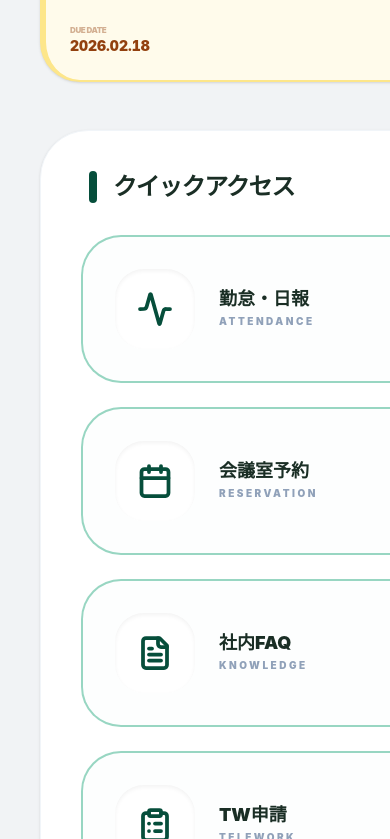
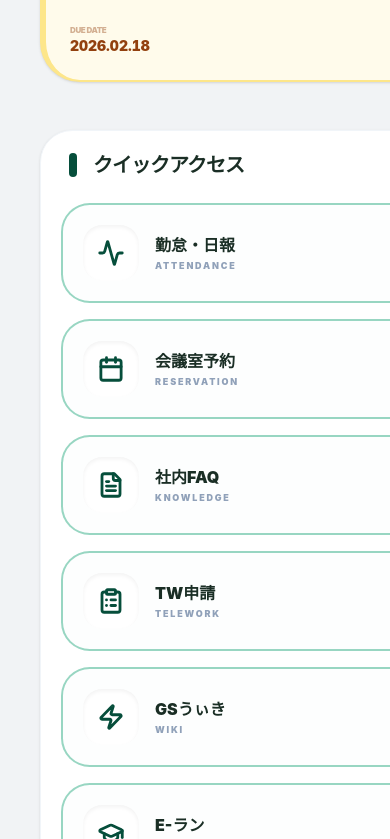
Before and after one commit to s1azt/shohen, a React (Vite) app: page / in a window 390 px wide. Shown: the part 1825-2664 px from the top of the page. Built offline with nearby package versions, Linux system fonts and the light colour scheme.

Commit message:
チーム紹介フォント修正2026/02/26

```diff
--- a/src/pages/Home.tsx
+++ b/src/pages/Home.tsx
@@ -121,46 +121,48 @@ export const Home: React.FC<HomeProps> = ({ setActiveTab, isMidnight }) => {
         </div>
       </section>
 
-    {/* 2. MEGA QUICK ACCESS BLOCK (枠線をさらに太く強調) */}
-<section className={`rounded-[3rem] p-10 border shadow-sm space-y-8 transition-colors duration-[3000ms] ${
+  {/* 2. MEGA QUICK ACCESS BLOCK (レスポンシブ強化版) */}
+<section className={`rounded-[2rem] sm:rounded-[3rem] p-5 sm:p-10 border shadow-sm space-y-6 sm:space-y-8 transition-colors duration-[3000ms] ${
   isMidnight ? 'bg-slate-800/40 border-slate-700' : 'bg-white border-slate-100'
 }`}>
   {/* セクション見出し */}
   <div className="flex items-center gap-4 px-2">
-    <div className={`w-2 h-8 rounded-full transition-colors duration-[3000ms] ${isMidnight ? 'bg-blue-500' : 'bg-[#064e3b]'}`} />
-    <h2 className={`text-2xl font-black tracking-tighter transition-colors duration-[3000ms] ${isMidnight ? 'text-slate-100' : 'text-[#1a2e25]'}`}>
+    <div className={`w-2 h-6 sm:h-8 rounded-full transition-colors duration-[3000ms] ${isMidnight ? 'bg-blue-500' : 'bg-[#064e3b]'}`} />
+    <h2 className={`text-xl sm:text-2xl font-black tracking-tighter transition-colors duration-[3000ms] ${isMidnight ? 'text-slate-100' : 'text-[#1a2e25]'}`}>
       クイックアクセス
     </h2>
   </div>
 
-  {/* グリッドレイアウト */}
-  <div className="grid grid-cols-1 md:grid-cols-2 lg:grid-cols-3 gap-6">
+  {/* グリッドレイアウト：sm(640px)以上で2列、lg(1024px)以上で3列 */}
+  <div className="grid grid-cols-1 sm:grid-cols-2 lg:grid-cols-3 gap-4 sm:gap-6">
     {quickAccessLinks.map((link, i) => (
       <button
         key={i}
         onClick={() => window.open(link.url, "_blank")}
-        // 💡 border-[1.5px] → border-[2.5px] へ強化
-        // 💡 視認性を上げるため、通常時の透明度を /20 → /40 へアップ
-        className={`group flex items-center p-8 rounded-[2.5rem] border-[2.5px] transition-all duration-300 hover:shadow-lg hover:-translate-y-1 ${
+        className={`group flex items-center p-5 sm:p-8 rounded-[1.8rem] sm:rounded-[2.5rem] border-[2.5px] transition-all duration-300 hover:shadow-lg hover:-translate-y-1 ${
           isMidnight
             ? 'bg-slate-900/40 border-emerald-500/40 hover:border-emerald-500/80'
             : 'bg-slate-50/30 border-emerald-600/40 hover:bg-white hover:border-[#064e3b]'
         }`}
       >
-        {/* アイコンボックス */}
-        <div className={`w-20 h-20 rounded-[1.8rem] flex items-center justify-center transition-all shadow-inner shrink-0 ${
+        {/* アイコンボックス：スマホでは少し小さく(w-14)調整 */}
+        <div className={`w-14 h-14 sm:w-20 sm:h-20 rounded-[1.2rem] sm:rounded-[1.8rem] flex items-center justify-center transition-all shadow-inner shrink-0 ${
           isMidnight
             ? 'bg-slate-700 text-blue-400 group-hover:bg-blue-600 group-hover:text-white'
             : 'bg-white text-[#064e3b] group-hover:bg-[#064e3b] group-hover:text-white'
         }`}>
-          {React.cloneElement(link.icon as React.ReactElement, { size: 36, strokeWidth: 2.5 })}
+          {/* React.cloneElement はそのまま、サイズをレスポンシブ対応にするためにクラスで制御 */}
+          <div className="scale-75 sm:scale-100">
+             {React.cloneElement(link.icon as React.ReactElement, { size: 36, strokeWidth: 2.5 })}
+          </div>
         </div>
 
-        <div className="ml-6 text-left">
-          <div className={`text-[18px] font-[1000] leading-none mb-1.5 transition-colors duration-[3000ms] ${isMidnight ? 'text-slate-200' : 'text-[#1a2e25]'}`}>
+        {/* テキストエリア：ml-4 sm:ml-6 で間隔を調整 */}
+        <div className="ml-4 sm:ml-6 text-left min-w-0">
+          <div className={`text-[16px] sm:text-[18px] font-[1000] leading-tight mb-1 transition-colors duration-[3000ms] truncate ${isMidnight ? 'text-slate-200' : 'text-[#1a2e25]'}`}>
             {link.label}
           </div>
-          <div className="text-[10px] font-black text-slate-400 uppercase tracking-[0.25em]">
+          <div className="text-[9px] sm:text-[10px] font-black text-slate-400 uppercase tracking-[0.2em] sm:tracking-[0.25em] truncate">
             {link.sub}
           </div>
         </div>
--- a/src/pages/Team.tsx
+++ b/src/pages/Team.tsx
@@ -7,16 +7,11 @@ interface TeamProps {
   isMidnight?: boolean;
 }
 
-// ... 前略 (import部分は変更なし)
-
 export const Team: React.FC<TeamProps> = ({ activeSectionId: initialId, isMidnight }) => {
   const [localActiveId, setLocalActiveId] = useState(() => {
     return localStorage.getItem("team_selected_section") || initialId || "HC10";
   });
 
-  // 💡 expandedTeams は string | null にして、一度に一つだけ開く仕様にするとシンプルです
-  // 複数同時に開けるようにしたい場合は配列のまま filter を使いますが、
-  // 既存の「openした時に他を閉じる」意図を汲み、トグル式に書き換えます。
   const [expandedTeams, setExpandedTeams] = useState<string[]>([]);
 
   useEffect(() => {
@@ -26,23 +21,19 @@ export const Team: React.FC<TeamProps> = ({ activeSectionId: initialId, isMidnig
   const sections = getAllSections();
   const currentSection = getSectionById(localActiveId);
 
-  // 💡 クリックで開閉を切り替えるロジック
   const toggleTeam = (teamId: string) => {
     setExpandedTeams((prev) =>
-      prev.includes(teamId)
-        ? [] // 既に開いていれば閉じる
-        : [teamId] // 閉じていればそのチームを開く（他は閉じる）
+      prev.includes(teamId) ? [] : [teamId]
     );
   };
 
   return (
     <div className="max-w-6xl mx-auto space-y-6 animate-in fade-in duration-1000 pb-10 px-4">
 
-      {/* 1. スリムヘッダー (変更なし) */}
+      {/* 1. スリムヘッダー */}
       <div className={`rounded-[2.5rem] p-5 shadow-xl flex flex-col lg:flex-row items-center gap-6 transition-colors duration-[3000ms] ${
         isMidnight ? "bg-[#112240]" : "bg-[#064e3b]"
       }`}>
-        {/* ...ヘッダー中身 (変更なし) */}
         <div className="flex items-center gap-5 px-6 border-r border-white/10 shrink-0">
           <div className={`w-12 h-12 rounded-xl flex items-center justify-center transition-colors ${
             isMidnight ? "bg-blue-400/20 text-blue-400" : "bg-white/10 text-emerald-300"
@@ -50,10 +41,12 @@ export const Team: React.FC<TeamProps> = ({ activeSectionId: initialId, isMidnig
             <Users size={24} />
           </div>
           <div className="text-left text-white">
-            <div className={`text-[9px] font-black uppercase tracking-widest leading-none mb-1 ${
+            {/* 💡 text-[14px] font size */}
+            <div className={`text-[14px] font-black uppercase tracking-widest leading-none mb-1.5 ${
               isMidnight ? "text-blue-400" : "text-emerald-400"
-            }`}>Director</div>
-            <div className="text-xl font-black tracking-tighter leading-none">{organizationData.director.name}</div>
+            }`}>部長</div>
+            {/* 💡 text-2xl font size */}
+            <div className="text-2xl font-black tracking-tighter leading-none">{organizationData.director.name}</div>
           </div>
         </div>
 
@@ -62,7 +55,8 @@ export const Team: React.FC<TeamProps> = ({ activeSectionId: initialId, isMidnig
             <button
               key={sec.id}
               onClick={() => setLocalActiveId(sec.id)}
-              className={`flex-1 min-w-[110px] py-3 px-6 rounded-xl font-black transition-all text-[11px] tracking-widest ${
+              /* 💡 text-[13px] font size */
+              className={`flex-1 min-w-[110px] py-3 px-6 rounded-xl font-black transition-all text-[13px] tracking-widest ${
                 localActiveId === sec.id
                   ? (isMidnight ? "bg-blue-500 text-white shadow-lg" : "bg-white text-[#064e3b] shadow-lg")
                   : "text-emerald-100/50 hover:text-white"
@@ -77,7 +71,6 @@ export const Team: React.FC<TeamProps> = ({ activeSectionId: initialId, isMidnig
       {/* 2. セクションインテリジェンス */}
       {currentSection && (
         <div className="space-y-6">
-          {/* ...セクションIntelligence部分 (変更なし) */}
           <div className={`p-10 rounded-[3rem] border shadow-sm relative overflow-hidden transition-colors duration-[3000ms] ${
             isMidnight ? "bg-slate-800/50 border-slate-700" : "bg-white border-slate-100"
           }`}>
@@ -85,11 +78,13 @@ export const Team: React.FC<TeamProps> = ({ activeSectionId: initialId, isMidnig
               <div className="flex-grow text-left">
                 <div className="flex items-center gap-3 mb-4">
                   <div className={`w-1.5 h-6 rounded-full ${isMidnight ? "bg-blue-500" : "bg-emerald-500"}`} />
-                  <span className={`text-[10px] font-black uppercase tracking-[0.4em] opacity-80 ${
+                  {/* 💡 text-[12px] font size */}
+                  <span className={`text-[14px] font-black uppercase tracking-[0.4em] opacity-80 ${
                     isMidnight ? "text-blue-400" : "text-[#064e3b]"
-                  }`}>Section Intelligence</span>
+                  }`}>部署コード</span>
                 </div>
-                <h3 className={`text-4xl font-black tracking-tighter mb-5 ${
+                {/* 💡 text-5xl font size */}
+                <h3 className={`text-5xl font-black tracking-tighter mb-5 ${
                   isMidnight ? "text-slate-100" : "text-[#1a2e25]"
                 }`}>{currentSection.name}</h3>
                 <div className="flex items-center gap-6">
@@ -97,23 +92,26 @@ export const Team: React.FC<TeamProps> = ({ activeSectionId: initialId, isMidnig
                     isMidnight ? "bg-slate-800 border-slate-700" : "bg-slate-50 border-slate-100"
                   }`}>
                     <UserCheck size={14} className={isMidnight ? "text-blue-400" : "text-emerald-600"} />
-                    <span className={`text-[11px] font-black uppercase ${
+                    {/* 💡 text-[14px] font size */}
+                    <span className={`text-[14px] font-black uppercase ${
                       isMidnight ? "text-slate-400" : "text-slate-600"
                     }`}>SMG: {currentSection.smg || "NOT SET"}</span>
                   </div>
+                  {/* 💡 text-[14px] font size */}
                   <a
                     href={currentSection.pdfUrl}
                     target="_blank"
                     rel="noreferrer"
-                    className={`text-[11px] font-black flex items-center gap-1.5 hover:underline decoration-2 underline-offset-4 ${
+                    className={`text-[14px] font-black flex items-center gap-1.5 hover:underline decoration-2 underline-offset-4 ${
                       isMidnight ? "text-blue-400" : "text-emerald-600"
                     }`}
                   >
-                    <FileText size={14} /> VIEW PDF CHART ↗
+                    <FileText size={16} /> PDF版はこちら ↗
                   </a>
                 </div>
               </div>
-              <p className={`leading-relaxed text-[15px] font-medium max-w-sm md:text-right ${
+              {/* 💡 text-lg font size */}
+              <p className={`leading-relaxed text-lg font-medium max-w-sm md:text-right ${
                 isMidnight ? "text-slate-400" : "text-slate-500"
               }`}>
                 {currentSection.description}
@@ -128,14 +126,12 @@ export const Team: React.FC<TeamProps> = ({ activeSectionId: initialId, isMidnig
                 return (
                   <div
                     key={team.id}
-                    // 💡 onMouseLeave を削除しました
                     className={`rounded-[2.2rem] border transition-all duration-500 overflow-hidden ${
                       isExpanded
                         ? (isMidnight ? "border-blue-500 bg-slate-800 shadow-xl" : "border-emerald-500 bg-white shadow-xl")
                         : (isMidnight ? "border-slate-700 bg-slate-800/40 hover:border-blue-900" : "border-slate-100 bg-white hover:border-emerald-200")
                     }`}
                   >
-                    {/* 💡 openTeam(team.id) を toggleTeam(team.id) に変更 */}
                     <button onClick={() => toggleTeam(team.id)} className="w-full p-7 flex items-center justify-between text-left group">
                       <div className="flex items-center gap-5 min-w-0">
                         <div className={`w-14 h-14 rounded-2xl flex items-center justify-center transition-all ${
@@ -146,11 +142,13 @@ export const Team: React.FC<TeamProps> = ({ activeSectionId: initialId, isMidnig
                           <LayoutGrid size={24} />
                         </div>
                         <div className="min-w-0">
-                          <h4 className={`font-black text-[17px] tracking-tight mb-1 truncate ${
+                          {/* 💡 text-xl font size */}
+                          <h4 className={`font-black text-xl tracking-tight mb-1 truncate ${
                             isMidnight ? "text-slate-100" : "text-[#1a2e25]"
                           }`}>{team.name}</h4>
                           <div className="flex items-center gap-2">
-                            <span className="text-[9px] font-bold text-slate-400 uppercase tracking-widest">Leader: {team.leader}</span>
+                            {/* 💡 text-[11px] font size */}
+                            <span className="text-[14px] font-bold text-slate-400 uppercase tracking-widest">Leader: {team.leader}</span>
                           </div>
                         </div>
                       </div>
@@ -173,14 +171,19 @@ export const Team: React.FC<TeamProps> = ({ activeSectionId: initialId, isMidnig
                       <div className="overflow-hidden">
                         <div className="px-10 pb-10 text-left">
                           <div className={`pt-6 border-t space-y-5 ${isMidnight ? "border-slate-700" : "border-slate-50"}`}>
-                            <p className={`text-[14px] font-medium leading-relaxed ${
+                            {/* 💡 text-base font size */}
+                            <p className={`text-base font-medium leading-relaxed ${
                               isMidnight ? "text-slate-300" : "text-slate-500"
                             }`}>{team.description}</p>
                             <div className="flex items-center gap-3">
-                              <span className={`text-[9px] font-black px-3 py-1 rounded-lg uppercase tracking-widest ${
+                              {/* 💡 text-[11px] font size */}
+                              <span className={`text-[14px] font-black px-3 py-1 rounded-lg uppercase tracking-widest ${
                                 isMidnight ? "bg-blue-900/40 text-blue-400" : "bg-emerald-50 text-emerald-700"
-                              }`}>{team.members} Members</span>
-                              <span className="text-[9px] font-black text-slate-400 px-3 py-1 uppercase tracking-widest">Manager: {manager.name}</span>
+                              }`}>
+                                {team.members} Members
+                              </span>
+                              {/* 💡 text-[11px] font size */}
+                              <span className="text-[14px] font-black text-slate-400 px-3 py-1 uppercase tracking-widest">Manager: {manager.name}</span>
                             </div>
                           </div>
                         </div>
--- a/src/styles/theme.css
+++ b/src/styles/theme.css
@@ -1,7 +1,7 @@
 @custom-variant dark (&:is(.dark *));
 
 :root {
-  --font-size: 16px;
+  --font-size: 40px;
   --background: #ffffff;
   --foreground: oklch(0.145 0 0);
   --card: #ffffff;
```
Also changed, not shown: 5 other files (tests, documents, lock files or other folders).
